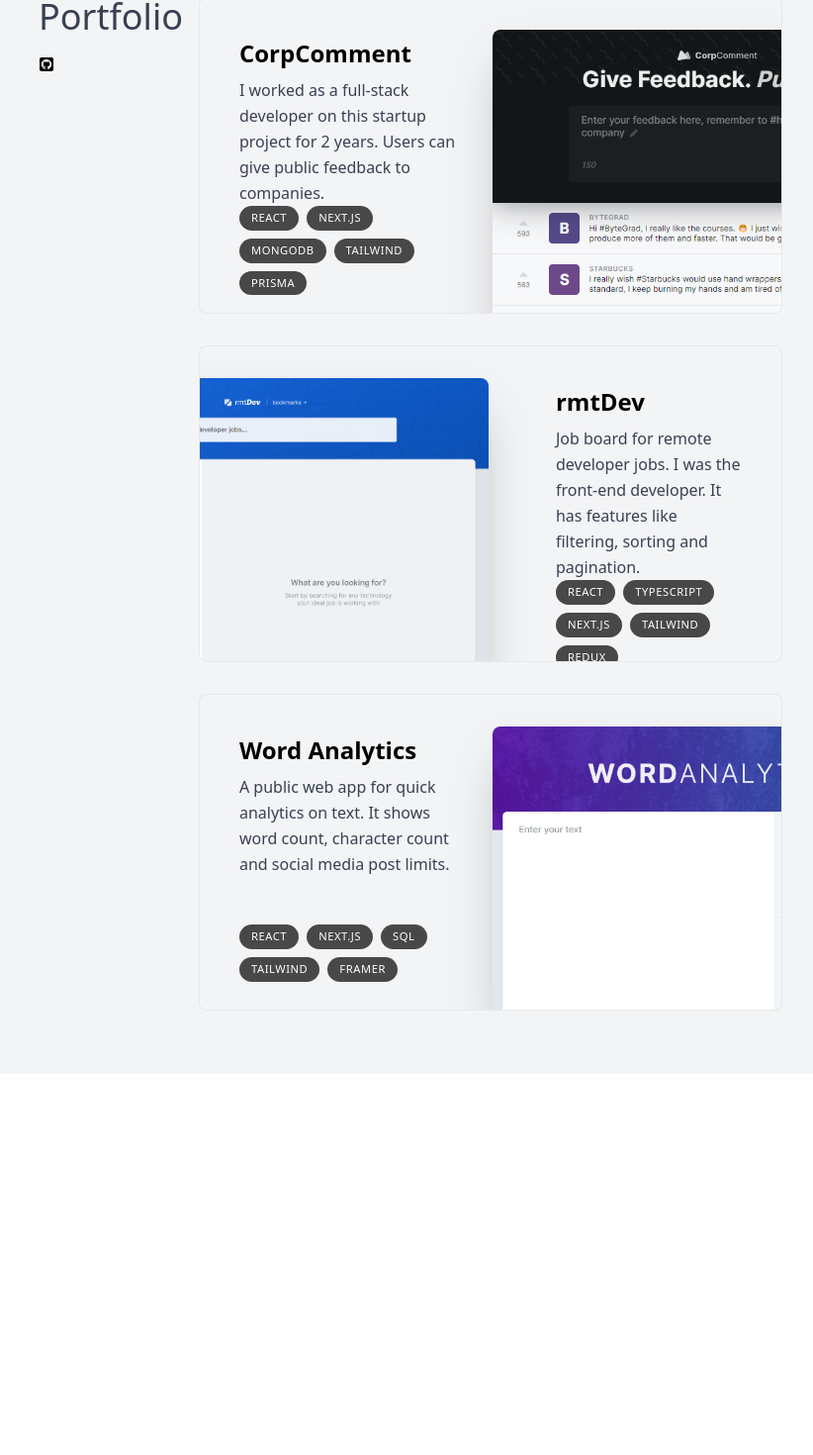
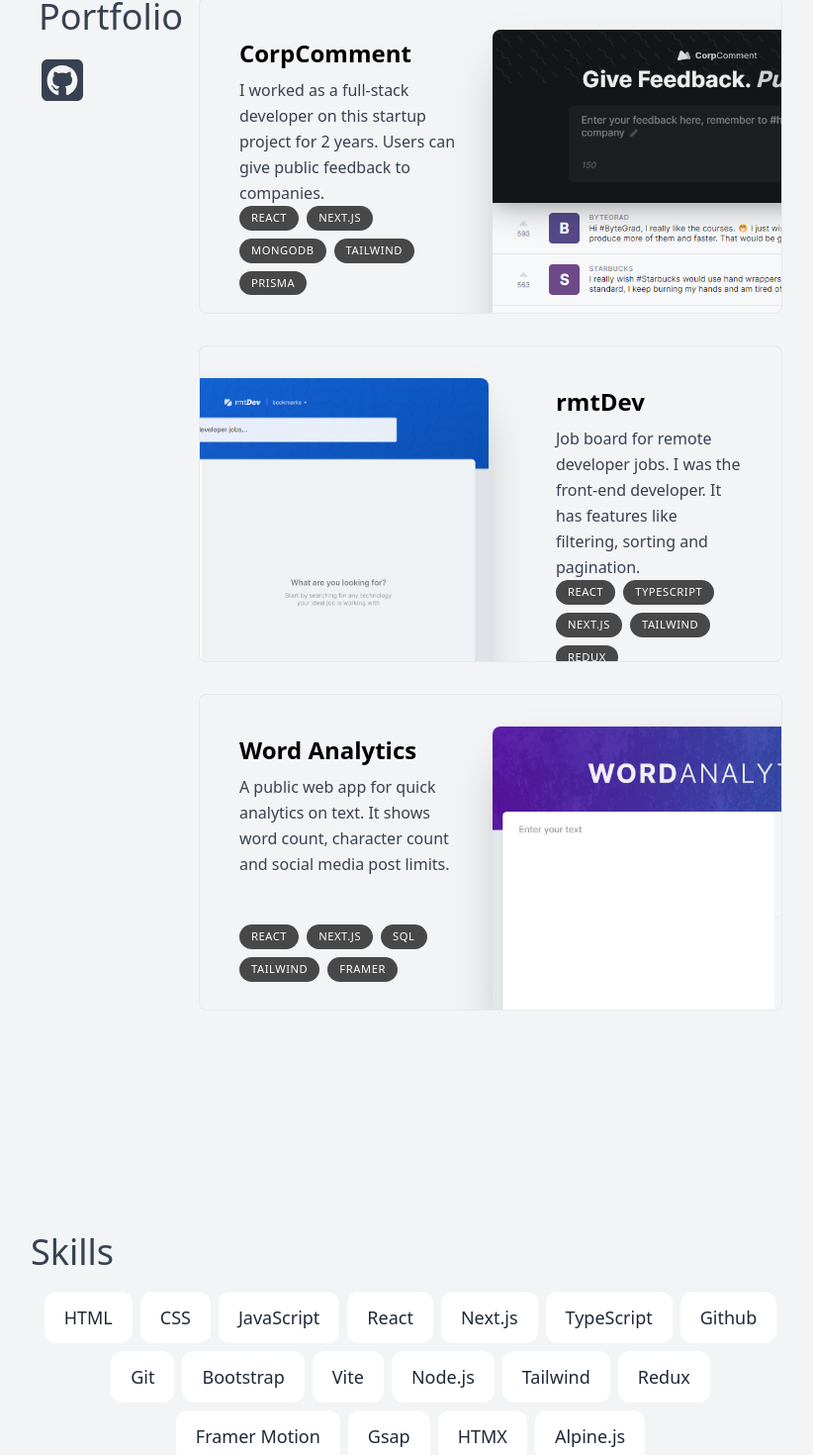
Before and after one commit to gregoryharris869/new_portfolio, a React (Vite) app: page / in a window 1280 px wide. Shown: the part 1023-2493 px from the top of the page at 99% size, without its empty margins (225-1047 px from the left). Before the commit the page ends 2108 px from the top, so only its background shows below. Built offline with nearby package versions, Linux system fonts and the light colour scheme.

Commit message:
Do contact next.

```diff
--- a/src/App.tsx
+++ b/src/App.tsx
@@ -5,6 +5,7 @@ import { useEffect, useState } from "react";
 import { SelectedPage } from "./shared/types";
 import Home from "./components/Home";
 import Projects from "./components/Projects";
+import Skills from "./components/Skills";
 
 function App() {
   const [selectedPage, setSelectedPage] = useState<SelectedPage>(
@@ -34,6 +35,7 @@ function App() {
       <Home setSelectedPage={setSelectedPage} />
       <About setSelectedPage={setSelectedPage} />
       <Projects setSelectedPage={setSelectedPage} />
+      <Skills setSelectedPage={setSelectedPage} />
     </div>
   );
 }
--- /dev/null
+++ b/src/components/Contact.tsx
@@ -0,0 +1,7 @@
+type Props = {};
+
+function Contact({}: Props) {
+  return <div>Contact</div>;
+}
+
+export default Contact;
--- a/src/components/Project.tsx
+++ b/src/components/Project.tsx
@@ -8,17 +8,15 @@ const Project = ({ title, description, tags, imageUrl }: ProjectProps) => {
   const ref = useRef<HTMLDivElement>(null);
   return (
     <motion.div className="mb-3 group sm:mb-8 last:mb-0" ref={ref}>
-      <section className="bg-gray-100 max-w-[42rem] border border-black/5 rounded-lg overflow-hidden sm:pr-8 relative sm:h-[20rem] hover:bg-gray-200 transition sm:group-even:pl-8 dark:text-white dark:bg-white/10 dark:hover:bg-white/20">
+      <section className="bg-gray-100 max-w-[42rem] border border-black/5 rounded-lg overflow-hidden sm:pr-8 relative sm:h-[20rem] hover:bg-gray-200 transition sm:group-even:pl-8">
         {/* content */}
         <div className="pt-4 pb-7 px-5 sm:pl-10 sm:pr-2 sm:pt-10 sm:max-w-[50%] flex flex-col h-full sm:group-even:ml-[18rem]">
           <h3 className="text-2xl font-semibold">{title}</h3>
-          <p className="mt-2 leading-relaxed text-gray-700 dark:text-white/70 ">
-            {description}
-          </p>
+          <p className="mt-2 leading-relaxed text-gray-700 ">{description}</p>
           <ul className="flex flex-wrap gap-2 mt-4 sm:mt-auto">
             {tags.map((tag, index) => (
               <li
-                className="bg-black/[0.7] px-3 py-1 text-[0.7rem] uppercase tracking-wider text-white rounded-full dark:text-white/70"
+                className="bg-black/[0.7] px-3 py-1 text-[0.7rem] uppercase tracking-wider text-white rounded-full "
                 key={index}
               >
                 {tag}
--- a/src/components/Projects.tsx
+++ b/src/components/Projects.tsx
@@ -2,18 +2,29 @@ import React from "react";
 import Project from "./Project";
 import { projectsData } from "../lib/data";
 import { FaSquareGithub } from "react-icons/fa6";
+import { SelectedPage } from "../shared/types";
+import { motion } from "framer-motion";
 
-const Projects = () => {
+type Props = { setSelectedPage: (value: SelectedPage) => void };
+
+const Projects = ({ setSelectedPage }: Props) => {
   return (
-    <section className="py-10 md:py-16">
-      <div className="container  max-w-[50rem] px-6 mx-auto">
+    <section id="projects" className="py-10 md:py-16">
+      <motion.div
+        className="container  max-w-[50rem] px-6 mx-auto"
+        onViewportEnter={() => setSelectedPage(SelectedPage.Projects)}
+      >
         <div className="flex flex-col justify-between lg:flex-row ">
           <div className="mb-10 lg:mb-0">
             <h1 className="pr-4 mb-5 text-3xl font-medium text-gray-700 md:text-4xl">
               Portfolio
             </h1>
-            <a href="https://github.com" target="_blank" className="">
-              <FaSquareGithub />
+            <a
+              href="https://github.com"
+              target="_blank"
+              className="text-gray-700 hover:text-gray-900"
+            >
+              <FaSquareGithub className="inline-block mr-2 text-5xl align-middle" />
             </a>
           </div>
 
@@ -29,7 +40,7 @@ const Projects = () => {
             </div>
           </div>
         </div>
-      </div>
+      </motion.div>
     </section>
   );
 };
--- /dev/null
+++ b/src/components/Skills.tsx
@@ -0,0 +1,52 @@
+import { motion } from "framer-motion";
+import { skillsData } from "../lib/data";
+import { SelectedPage } from "../shared/types";
+
+type Props = { setSelectedPage: (value: SelectedPage) => void };
+
+const fadeInAnimationVariants = {
+  initial: {
+    opacity: 0,
+    y: 100,
+  },
+  animate: (index: number) => ({
+    opacity: 1,
+    y: 0,
+    transition: {
+      delay: 0.05 * index,
+    },
+  }),
+};
+export default function Skills({ setSelectedPage }: Props) {
+  return (
+    <section id="skills" className="py-10 md:py-40 md:pb-0">
+      <motion.div
+        className="container max-w-[50rem] mx-auto px-4"
+        onViewportEnter={() => setSelectedPage(SelectedPage.Skills)}
+      >
+        <div className="mb-10 lg:mb-0">
+          <h1 className="mb-5 text-3xl font-medium text-gray-700 md:text-4xl">
+            Skills
+          </h1>
+          <ul className="flex flex-wrap justify-center gap-2 text-lg text-gray-800">
+            {skillsData.map((skills, index) => (
+              <motion.li
+                variants={fadeInAnimationVariants}
+                initial="initial"
+                whileInView="animate"
+                viewport={{
+                  once: true,
+                }}
+                custom={index}
+                className="px-5 py-3 bg-white borderBlack rounded-xl "
+                key={index}
+              >
+                {skills}
+              </motion.li>
+            ))}
+          </ul>
+        </div>
+      </motion.div>
+    </section>
+  );
+}
--- a/src/lib/data.ts
+++ b/src/lib/data.ts
@@ -38,7 +38,6 @@ export const skillsData = [
   "Bootstrap",
   "Vite",
   "Node.js",
-  "Git",
   "Tailwind",
   "Redux",
   "Framer Motion",
```
